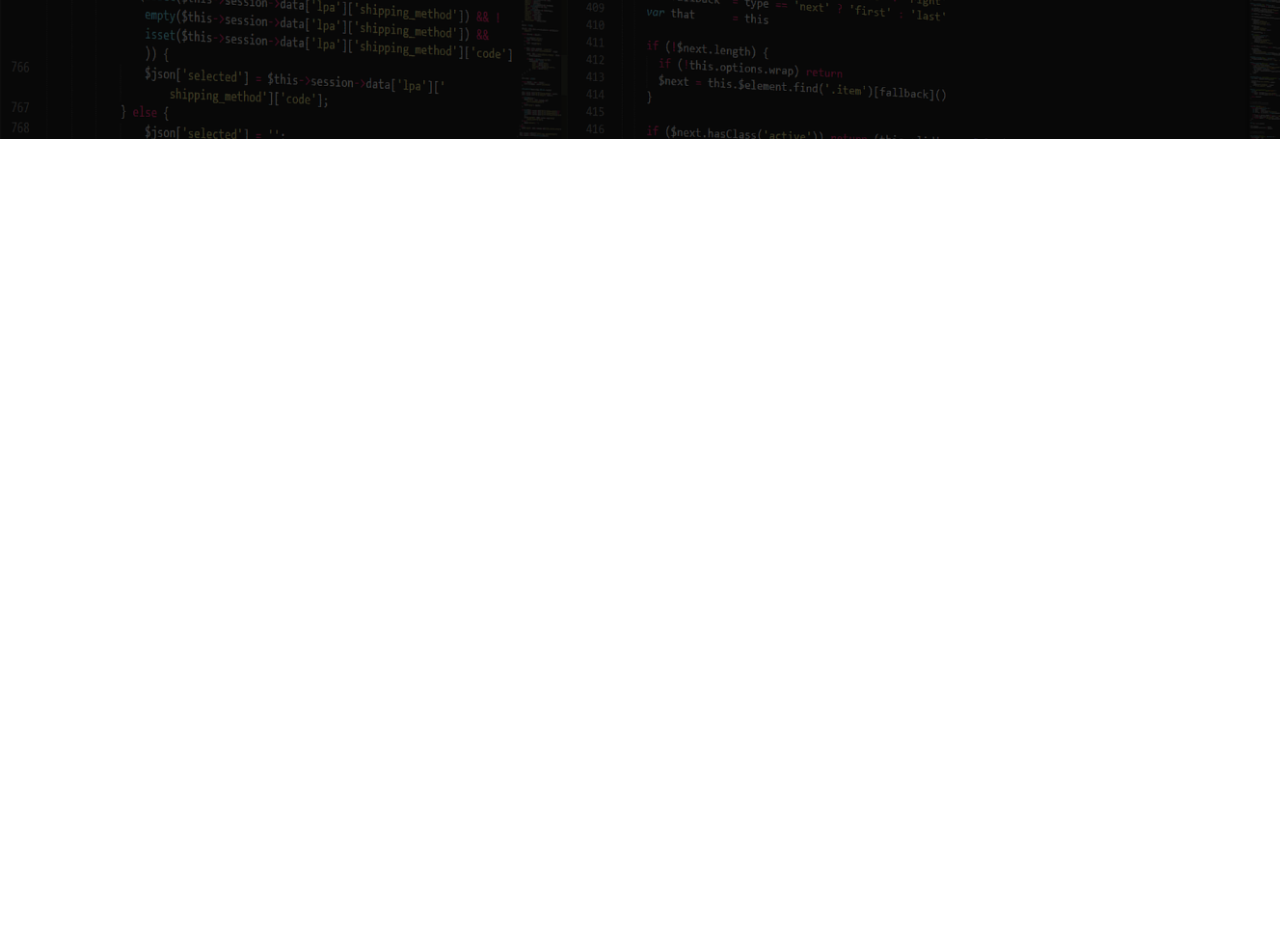
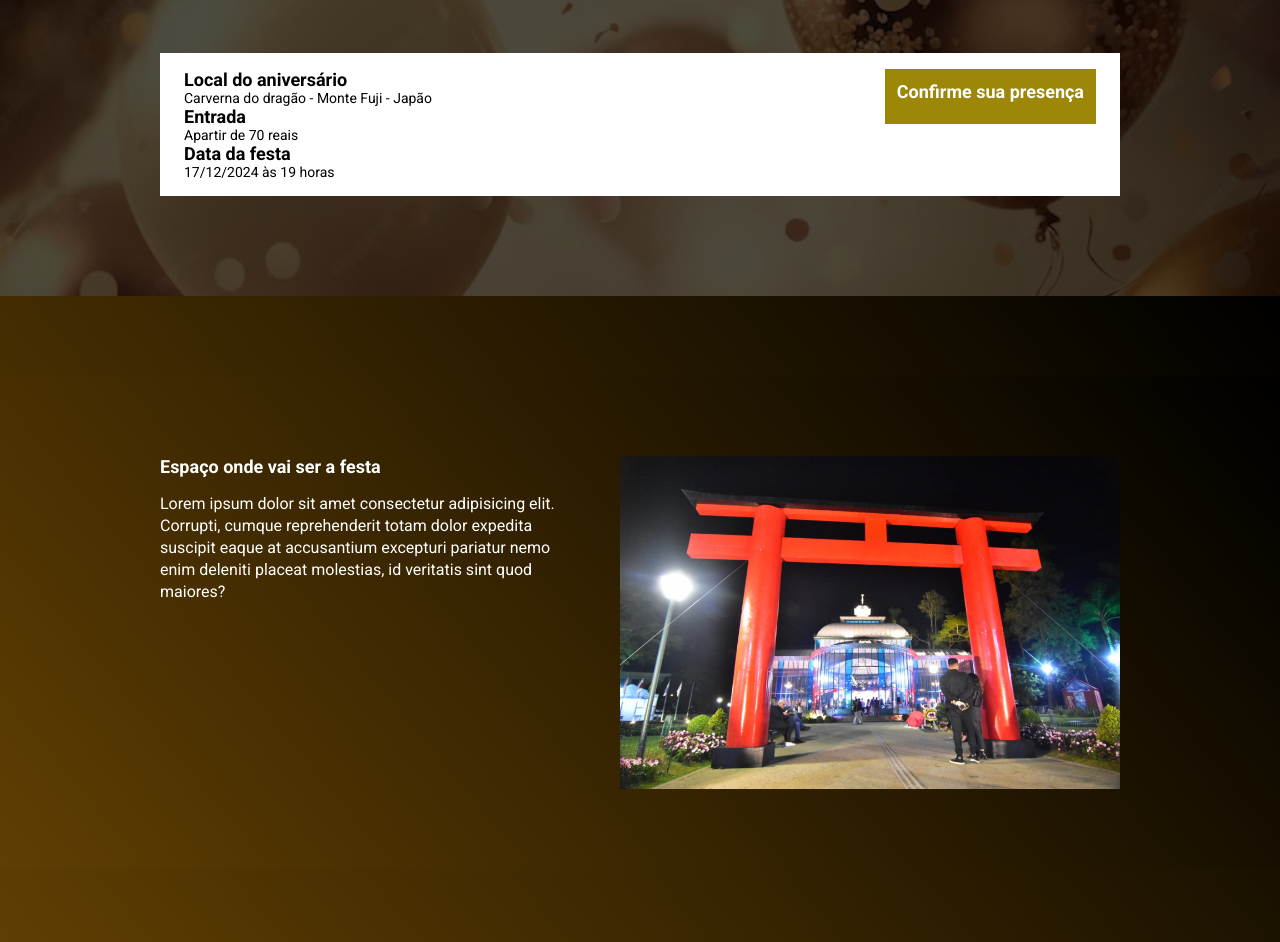
Before and after one commit to Hallanx/ebac_tech_talks, a website built with Parcel: page src/index.html in a window 1280 px wide. Shown: the part 345-1287 px from the top of the page. Before the commit the page ends 800 px from the top, so only its background shows below. Built offline with nearby package versions, Linux system fonts and the light colour scheme.

Commit message:
entrega projeto aniversário

```diff
--- a/package.json
+++ b/package.json
@@ -14,5 +14,8 @@
     "@parcel/transformer-sass": "^2.11.0",
     "parcel": "^2.11.0",
     "sharp": "^0.31.3"
+  },
+  "dependencies": {
+    "aos": "^3.0.0-beta.6"
   }
 }
--- a/src/index.html
+++ b/src/index.html
@@ -7,22 +7,60 @@
     <title>EBAC Tech Talks</title>
     <link rel="preconnect" href="https://fonts.googleapis.com">
     <link rel="preconnect" href="https://fonts.gstatic.com" crossorigin>
-    <link href="https://fonts.googleapis.com/css2?family=Roboto:ital,wght@0,100;0,300;0,400;0,500;0,700;0,900;1,100;1,300;1,400;1,500;1,700;1,900&display=swap" rel="stylesheet">
+    <link
+        href="https://fonts.googleapis.com/css2?family=Roboto:ital,wght@0,100;0,300;0,400;0,500;0,700;0,900;1,100;1,300;1,400;1,500;1,700;1,900&display=swap"
+        rel="stylesheet">
     <link rel="stylesheet" href="styles/main.scss">
+    <link rel="stylesheet" href="https://unpkg.com/aos@next/dist/aos.css" />
 </head>
 
 <body>
     <header class="hero">
         <div class="container">
-            <img class="hero__logo" src="./images/ebac_logo.svg" alt="EBAC">
+            <img class="hero__logo" src="./images/Happy-birthday-background-design-Graphics-24890381-1-1-580x387.jpg"
+                alt="EBAC">
             <p class="hero__text">
-                O maior evento de tecnologia do Brasil começa em 10d 12h 20m 15s
+                Meu aniversário! Faltam <span id="contador"></span>
             </p>
+            <div class="infos-bar">
+                <ul>
+                    <li class="infos-bar__infos__item">
+                        <b>Local do aniversário</b>
+                        Carverna do dragão - Monte Fuji - Japão
+                    </li>
+                    <li class="infos-bar__infos__item">
+                        <b>Entrada</b>
+                        Apartir de 70 reais
+                    </li>
+                    <li class="infos-bar__infos__item">
+                        <b>Data da festa</b>
+                        17/12/2024 às 19 horas
+                    </li>
+                </ul>
+                <a href="#" class="button button--primary">
+                    Confirme sua presença
+                </a>
+            </div>
         </div>
     </header>
-
-
-    <script src="scripts/main.js"></script>
+    <section class="event event--frontend">
+        <section class="event event--frontend">
+            <div class="container ">
+                <div class="event-details">
+                    <h2 class="event__details__title">Espaço onde vai ser a festa</h2>
+                    <p class="event__details__description">
+                        Lorem ipsum dolor sit amet consectetur adipisicing elit. Corrupti, cumque reprehenderit totam
+                        dolor
+                        expedita suscipit eaque at accusantium excepturi pariatur nemo enim deleniti placeat molestias,
+                        id
+                        veritatis sint quod maiores?
+                    </p>
+                </div>
+                <img class="event__image" src="./images/local japão.jpg" alt="Foto do local da festa">
+            </div>
+        </section>
+        <script src="https://unpkg.com/aos@next/dist/aos.js"></script>
+        <script src="scripts/main.js"></script>
 </body>
 
 </html>
--- a/src/scripts/main.js
+++ b/src/scripts/main.js
@@ -1 +1,32 @@
-console.log("Olá mundo");
+AOS.init();
+
+const dataDoEvento = new Date("feb 17, 2024 19:00:00");
+const timeStampDoEvento = dataDoEvento.getTime();
+
+const contaAsHoras = setInterval(function () {
+    const agora = new Date();
+    const timeStampAtual = agora.getTime();
+
+    const distanciaAteOEvento = timeStampDoEvento - timeStampAtual;
+
+    const diaEmMs = 1000 * 60 * 60 * 24;
+    const horaEmMs = 1000 * 60 * 60;
+    const minutosEmMs = 1000 * 60;
+
+    const diasAteOEvento = Math.floor(distanciaAteOEvento / diaEmMs);
+    const horasAteOEvento = Math.floor((distanciaAteOEvento % diaEmMs) / horaEmMs);
+    const minutosAteOEvento = Math.floor((distanciaAteOEvento % horaEmMs) / minutosEmMs);
+    const segundosAteOEvento = Math.floor((distanciaAteOEvento % minutosEmMs) / 1000);
+
+    console.log(diasAteOEvento);
+    console.log(horasAteOEvento);
+    console.log(minutosAteOEvento);
+    console.log(segundosAteOEvento);
+
+    document.getElementById('contador').innerHTML = `${diasAteOEvento}d ${horasAteOEvento}h ${minutosAteOEvento}m ${segundosAteOEvento}s`;
+
+    if (distanciaAteOEvento < 0) {
+        clearInterval(contaAsHoras);
+        document.getElementById('contador').innerHTML = 'Evento expirado';
+    }
+}, 1000);
--- a/src/styles/_hero.scss
+++ b/src/styles/_hero.scss
@@ -1,7 +1,7 @@
 .hero {
     padding-top: 64px;
     padding-bottom: 100px;
-    background-image: url(../images/fundo.png);
+    background-image: url(../images/fundo-de-luxo-festivo.avif);
     background-repeat: no-repeat;
     background-size: cover;
     position: relative;
@@ -32,7 +32,7 @@
 
     &__logo {
         margin: 0 auto;
-        height: 80px;
+        height: 150px;
         display: block;
     }
 
--- /dev/null
+++ b/src/styles/components/_buttons.scss
@@ -0,0 +1,25 @@
+.button {
+    padding: 12px;
+    font-size: 18px;
+    font-weight: bold;
+    text-decoration: none;
+    text-align: center;
+    white-space: nowrap;
+
+    &--primary {
+        color: #fff;
+        background-color: rgb(157, 135, 9);
+        height: 55px;
+    }
+
+    @media (max-width: 640px) {
+        display: block;
+        width: 100%;
+    }
+
+    @media (max-width: 1024) {
+        display: flex;
+        align-items: center;
+    }
+
+}
--- /dev/null
+++ b/src/styles/components/_event.scss
@@ -0,0 +1,39 @@
+.event {
+    padding: 80px 0;
+    background-color: black;
+    background-image: linear-gradient(50deg, rgba(213, 140, 6, 0.447), transparent);
+
+    .container {
+        display: flex;
+    }
+
+    &__image {
+        max-width: 500px;
+    }
+
+    &__details {
+
+        margin-right: 40px;
+
+        &__title {
+            font-size: 18px;
+            font-weight: bold;
+            margin-bottom: 16px;
+        }
+
+        &__description {
+            line-height: 22px;
+            margin-right: 40px;
+        }
+
+        @media (max-width: 640px) {
+            .container {
+                display: block;
+            }
+
+            &__image {
+                width: 100%;
+            }
+        }
+    }
+}
--- /dev/null
+++ b/src/styles/components/_infos_bar.scss
@@ -0,0 +1,25 @@
+.infos-bar {
+    padding: 16px 24px;
+    background-color: #fff;
+    display: flex;
+    justify-content: space-between;
+
+
+
+    &__infos {
+        display: flex;
+        gap: 40px;
+
+        &__item {
+            font-size: 14px;
+            color: #000;
+
+            b {
+                color: #000;
+                font-size: 18px;
+                display: block;
+
+            }
+        }
+    }
+}
--- a/src/styles/main.scss
+++ b/src/styles/main.scss
@@ -1,4 +1,7 @@
 @use 'hero';
+@use 'components/infos_bar';
+@use 'components/buttons';
+@use 'components/event';
 
 * {
     margin: 0;
@@ -6,10 +9,11 @@
     box-sizing: border-box;
     font-family: Roboto, sans-serif;
     color: #fff;
+    list-style: none;
 }
 
 .container {
-    max-width:  960px;
+    max-width: 960px;
     width: 100%;
     margin: 0 auto;
 
```
Also changed, not shown: src/images/Happy-birthday-background-design-Graphics-24890381-1-1-580x387.jpg (added), src/images/fundo-de-luxo-festivo.avif (added), src/images/letras-de-feliz-aniversario-com-letras-douradas_52683-35047.avif (added), src/images/local japão.jpg (added), 1 other file.
